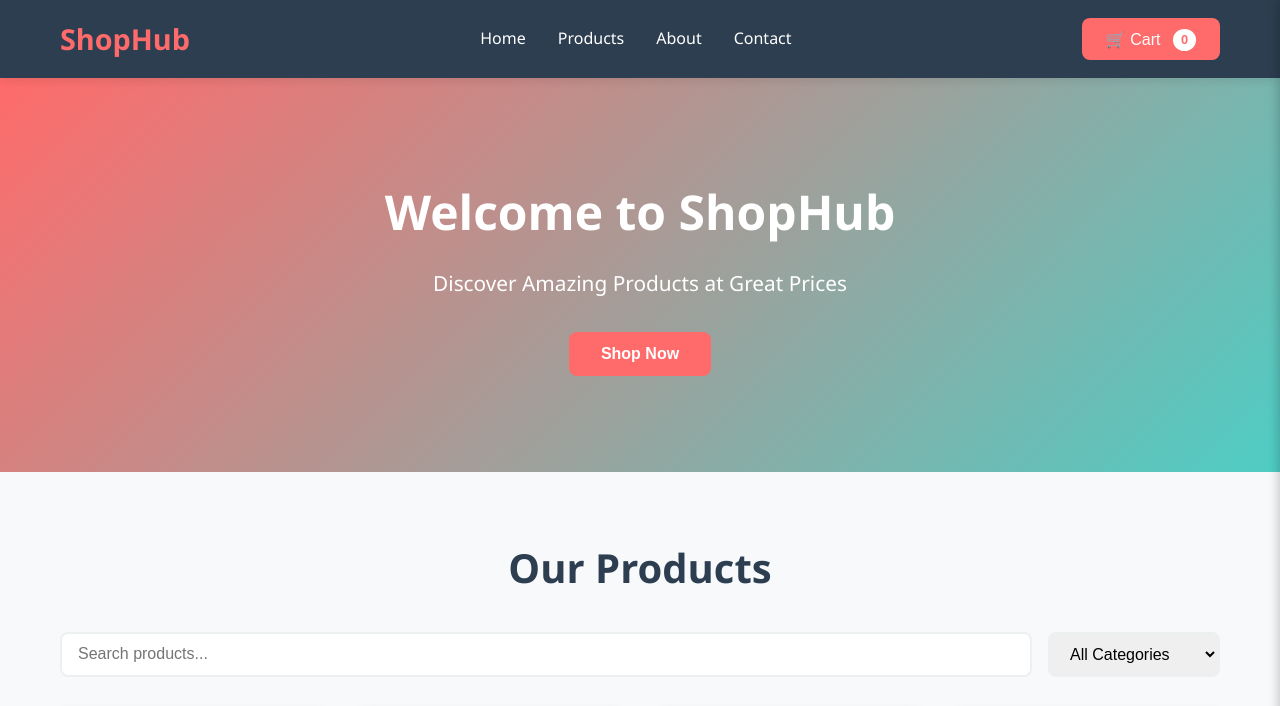
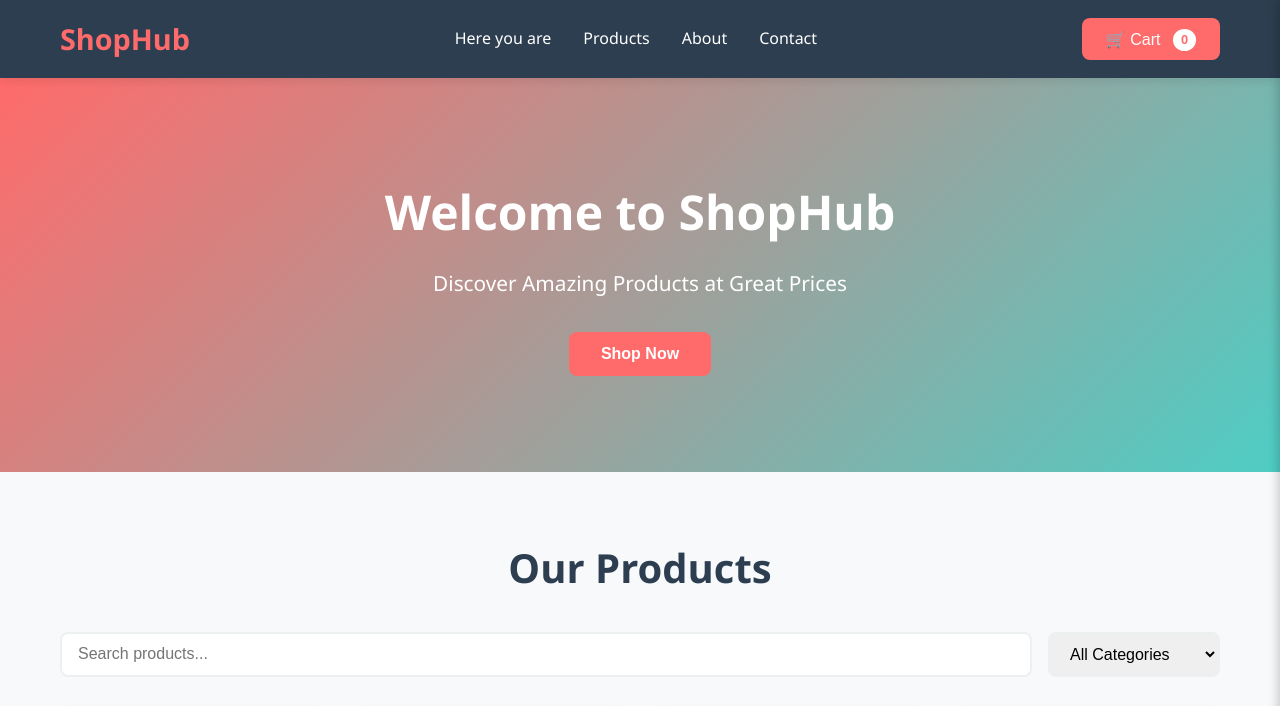
Before and after one commit to StackSamuraiK/artiset-assignment, a website: page index.html in a window 1280 px wide. Shown: the top 706 px of the page. Drawn offline with Linux system fonts and the light colour scheme.

Commit message:
ci-cd check

```diff
--- a/index.html
+++ b/index.html
@@ -7,13 +7,12 @@
     <link rel="stylesheet" href="styles.css">
 </head>
 <body>
-    <!-- Header -->
     <header class="header">
         <div class="container">
             <div class="logo">ShopHub</div>
             <nav class="nav">
                 <ul>
-                    <li><a href="#home">Home</a></li>
+                    <li><a href="#home">Here you are</a></li>
                     <li><a href="#products">Products</a></li>
                     <li><a href="#about">About</a></li>
                     <li><a href="#contact">Contact</a></li>
--- a/package.json
+++ b/package.json
@@ -7,7 +7,10 @@
     "test": "jest",
     "test:watch": "jest --watch"
   },
-  "keywords": ["ecommerce", "javascript"],
+  "keywords": [
+    "ecommerce",
+    "javascript"
+  ],
   "author": "",
   "license": "ISC",
   "devDependencies": {
--- a/script.js
+++ b/script.js
@@ -1,4 +1,3 @@
-// Sample Products Data
 const products = [
     {
         id: 1,
```
Also changed, not shown: 2 other files.
